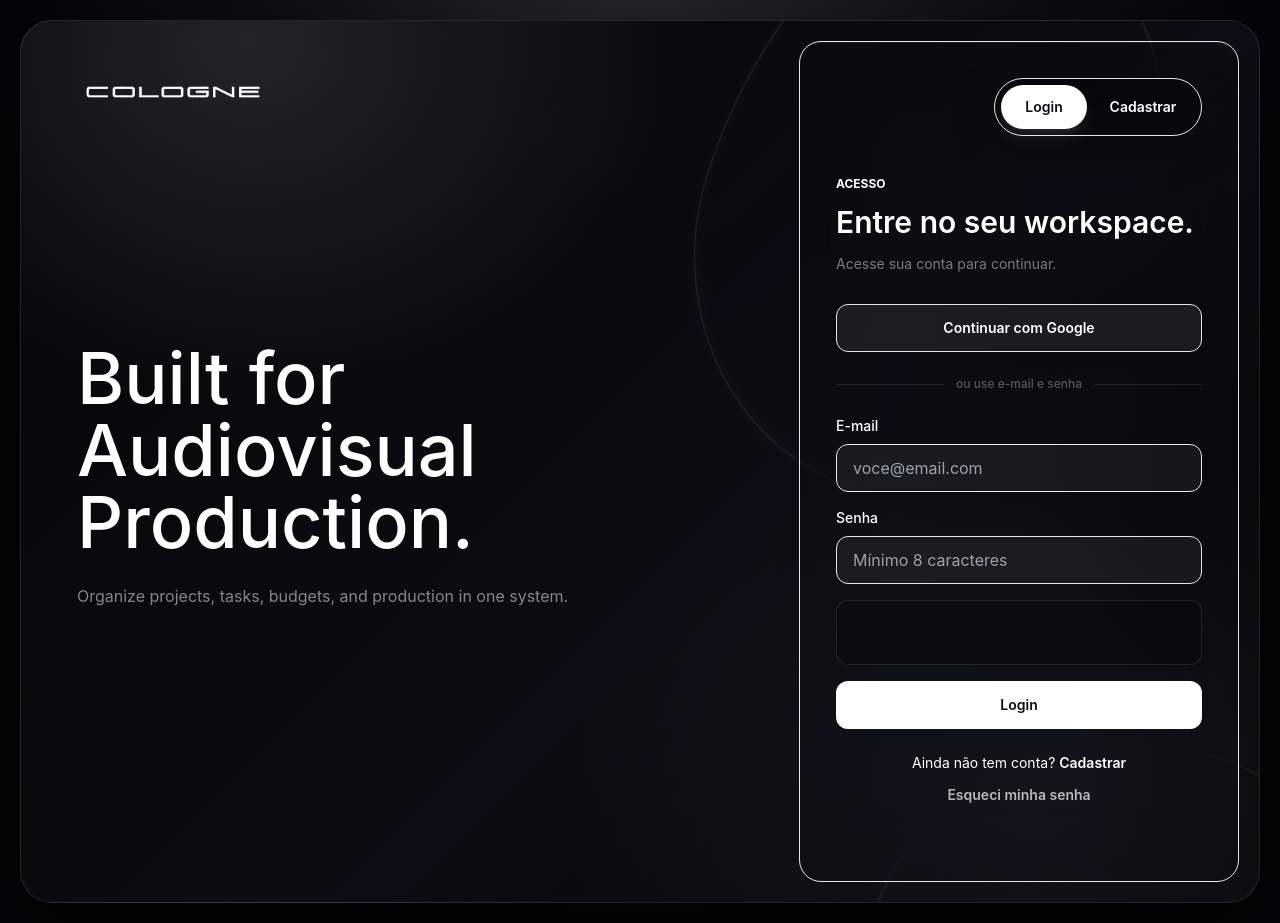
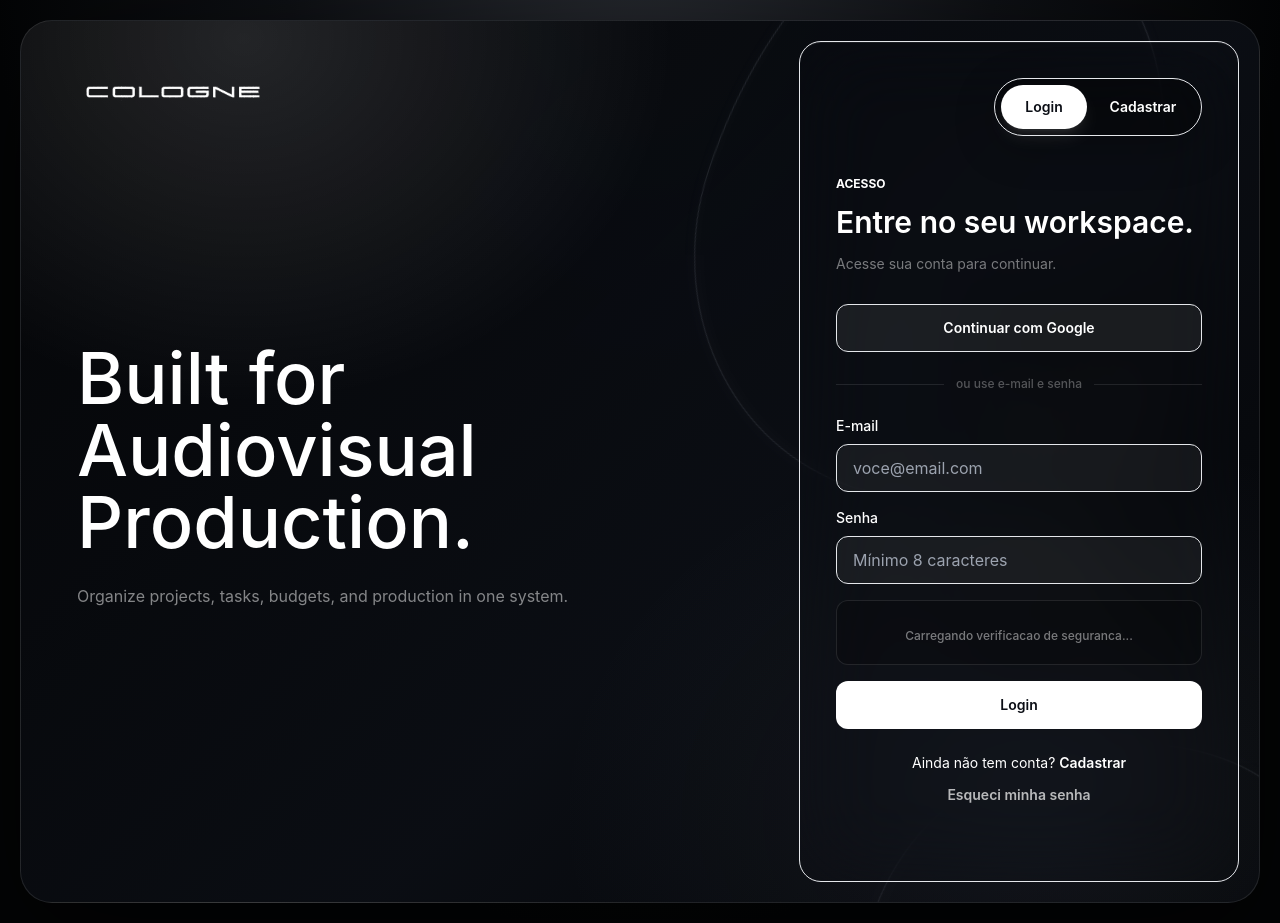
Before and after one commit to sitorskihenrique/south-studio, a Next.js app: page / in a window 1280 px wide. Built offline with nearby package versions, Linux system fonts and the light colour scheme; no server answers.

Commit message:
Stabilize auth captcha and cache

```diff
--- a/public/sw.js
+++ b/public/sw.js
@@ -1,4 +1,4 @@
-const CACHE_NAME = "cologne-os-assets-v3";
+const CACHE_NAME = "cologne-os-assets-v4";
 const PUBLIC_ASSETS = [
   "/manifest.json",
   "/icons/icon-192.png",
@@ -29,11 +29,11 @@ self.addEventListener("fetch", (event) => {
   const url = new URL(request.url);
 
   if (request.method !== "GET" || url.origin !== self.location.origin) return;
+  if (["localhost", "127.0.0.1"].includes(url.hostname)) return;
   if (request.mode === "navigate") return;
   if (url.pathname.startsWith("/auth/") || url.pathname.startsWith("/login") || url.pathname.startsWith("/cadastro")) return;
 
   const isStaticAsset =
-    url.pathname.startsWith("/_next/static/") ||
     url.pathname.startsWith("/icons/") ||
     url.pathname === "/manifest.json";
 
--- a/src/app/layout.tsx
+++ b/src/app/layout.tsx
@@ -42,6 +42,9 @@ export default function RootLayout({
 }>) {
   return (
     <html lang="pt-BR" data-scroll-behavior="smooth">
+      <head>
+        <link rel="preconnect" href="https://challenges.cloudflare.com" />
+      </head>
       <body>
         <AuthSessionProvider>{children}</AuthSessionProvider>
         <ServiceWorkerRegistrar />
--- a/src/components/auth/TurnstileChallenge.tsx
+++ b/src/components/auth/TurnstileChallenge.tsx
@@ -17,9 +17,14 @@ declare global {
           sitekey: string;
           theme?: "dark" | "light" | "auto";
           action?: string;
+          retry?: "auto" | "never";
+          "retry-interval"?: number;
+          "refresh-expired"?: "auto" | "manual" | "never";
+          "refresh-timeout"?: "auto" | "manual" | "never";
           callback?: (token: string) => void;
           "expired-callback"?: () => void;
           "error-callback"?: () => void;
+          "timeout-callback"?: () => void;
         },
       ) => TurnstileWidgetId;
       reset: (widgetId?: TurnstileWidgetId) => void;
@@ -50,12 +55,16 @@ export function TurnstileChallenge({
   const captchaContainerRef = useRef<HTMLDivElement | null>(null);
   const captchaWidgetIdRef = useRef<TurnstileWidgetId | null>(null);
   const [captchaReady, setCaptchaReady] = useState(false);
+  const [captchaStatus, setCaptchaStatus] = useState<"loading" | "ready" | "error">(
+    TURNSTILE_SITE_KEY ? "loading" : "error",
+  );
 
   useEffect(() => {
     if (handleRef) {
       handleRef.current = {
         reset() {
           onToken("");
+          setCaptchaStatus("loading");
           if (captchaWidgetIdRef.current && window.turnstile) window.turnstile.reset(captchaWidgetIdRef.current);
         },
       };
@@ -73,14 +82,28 @@ export function TurnstileChallenge({
       sitekey: TURNSTILE_SITE_KEY,
       theme: "dark",
       action,
-      callback: onToken,
+      retry: "auto",
+      "retry-interval": 8000,
+      "refresh-expired": "auto",
+      "refresh-timeout": "auto",
+      callback: (token) => {
+        setCaptchaStatus("ready");
+        onToken(token);
+      },
       "expired-callback": () => {
+        setCaptchaStatus("loading");
         onToken("");
         onError("O CAPTCHA expirou. Confirme novamente para continuar.");
       },
       "error-callback": () => {
+        setCaptchaStatus("error");
         onToken("");
         onError("Nao foi possivel validar o CAPTCHA. Tente novamente.");
+      },
+      "timeout-callback": () => {
+        setCaptchaStatus("loading");
+        onToken("");
+        onError("O CAPTCHA demorou mais que o esperado. Aguarde a verificacao carregar e tente novamente.");
       },
     });
 
@@ -94,10 +117,29 @@ export function TurnstileChallenge({
 
   return (
     <>
-      {TURNSTILE_SITE_KEY && <Script src={TURNSTILE_SCRIPT_SRC} strategy="afterInteractive" onLoad={() => setCaptchaReady(true)} onError={() => onError("Nao foi possivel carregar o CAPTCHA. Tente novamente.")} />}
+      {TURNSTILE_SITE_KEY && (
+        <Script
+          src={TURNSTILE_SCRIPT_SRC}
+          strategy="afterInteractive"
+          onLoad={() => setCaptchaReady(true)}
+          onReady={() => setCaptchaReady(true)}
+          onError={() => {
+            setCaptchaStatus("error");
+            onError("Nao foi possivel carregar o CAPTCHA. Tente novamente.");
+          }}
+        />
+      )}
       <div className="min-h-[65px] overflow-hidden rounded-xl border border-white/10 bg-black/20 px-3 py-2">
         {TURNSTILE_SITE_KEY ? (
-          <div ref={captchaContainerRef} className="flex min-h-[45px] items-center justify-center" />
+          <div className="flex min-h-[45px] flex-col items-center justify-center gap-2">
+            <div ref={captchaContainerRef} />
+            {captchaStatus === "loading" && <p className="text-center text-xs font-medium text-white/45">Carregando verificacao de seguranca...</p>}
+            {captchaStatus === "error" && (
+              <button type="button" onClick={() => handleRef?.current?.reset()} className="text-xs font-semibold text-white/75 underline decoration-white/30 underline-offset-4 transition hover:text-white">
+                Tentar carregar novamente
+              </button>
+            )}
+          </div>
         ) : (
           <p className="flex min-h-[45px] items-center justify-center text-center text-sm font-medium text-amber-100/85">Configure a chave publica do Turnstile para liberar o acesso por e-mail.</p>
         )}
--- a/src/components/pwa/ServiceWorkerRegistrar.tsx
+++ b/src/components/pwa/ServiceWorkerRegistrar.tsx
@@ -5,6 +5,27 @@ import { useEffect } from "react";
 export function ServiceWorkerRegistrar() {
   useEffect(() => {
     if (!("serviceWorker" in navigator)) return;
+
+    if (process.env.NODE_ENV !== "production") {
+      navigator.serviceWorker.getRegistrations().then((registrations) => {
+        registrations.forEach((registration) => {
+          void registration.unregister();
+        });
+      }).catch(() => {
+        // Development remains usable if the browser blocks service worker cleanup.
+      });
+
+      if ("caches" in window) {
+        window.caches.keys().then((keys) => {
+          keys.filter((key) => key.startsWith("cologne-os-assets")).forEach((key) => {
+            void window.caches.delete(key);
+          });
+        }).catch(() => {
+          // Stale cache cleanup is best-effort in development.
+        });
+      }
+      return;
+    }
 
     const register = () => {
       navigator.serviceWorker.register("/sw.js").catch(() => {
--- a/src/middleware.ts
+++ b/src/middleware.ts
@@ -32,6 +32,7 @@ function generateNonce() {
 
 function buildContentSecurityPolicy(nonce: string) {
   const supabaseOrigin = getSupabaseOrigin();
+  const devScriptSource = process.env.NODE_ENV === "development" ? " 'unsafe-eval'" : "";
   return [
     "default-src 'self'",
     "base-uri 'self'",
@@ -41,9 +42,9 @@ function buildContentSecurityPolicy(nonce: string) {
     "img-src 'self' data: blob:",
     "font-src 'self' data:",
     "style-src 'self' 'unsafe-inline'",
-    `script-src 'self' 'nonce-${nonce}' https://challenges.cloudflare.com`,
+    `script-src 'self' 'nonce-${nonce}'${devScriptSource} https://challenges.cloudflare.com`,
     "frame-src https://challenges.cloudflare.com",
-    `connect-src 'self'${supabaseOrigin ? ` ${supabaseOrigin} ${supabaseOrigin.replace("https://", "wss://")}` : ""}`,
+    `connect-src 'self' https://challenges.cloudflare.com${supabaseOrigin ? ` ${supabaseOrigin} ${supabaseOrigin.replace("https://", "wss://")}` : ""}`,
     "worker-src 'self' blob:",
     "manifest-src 'self'",
   ].join("; ");
```
